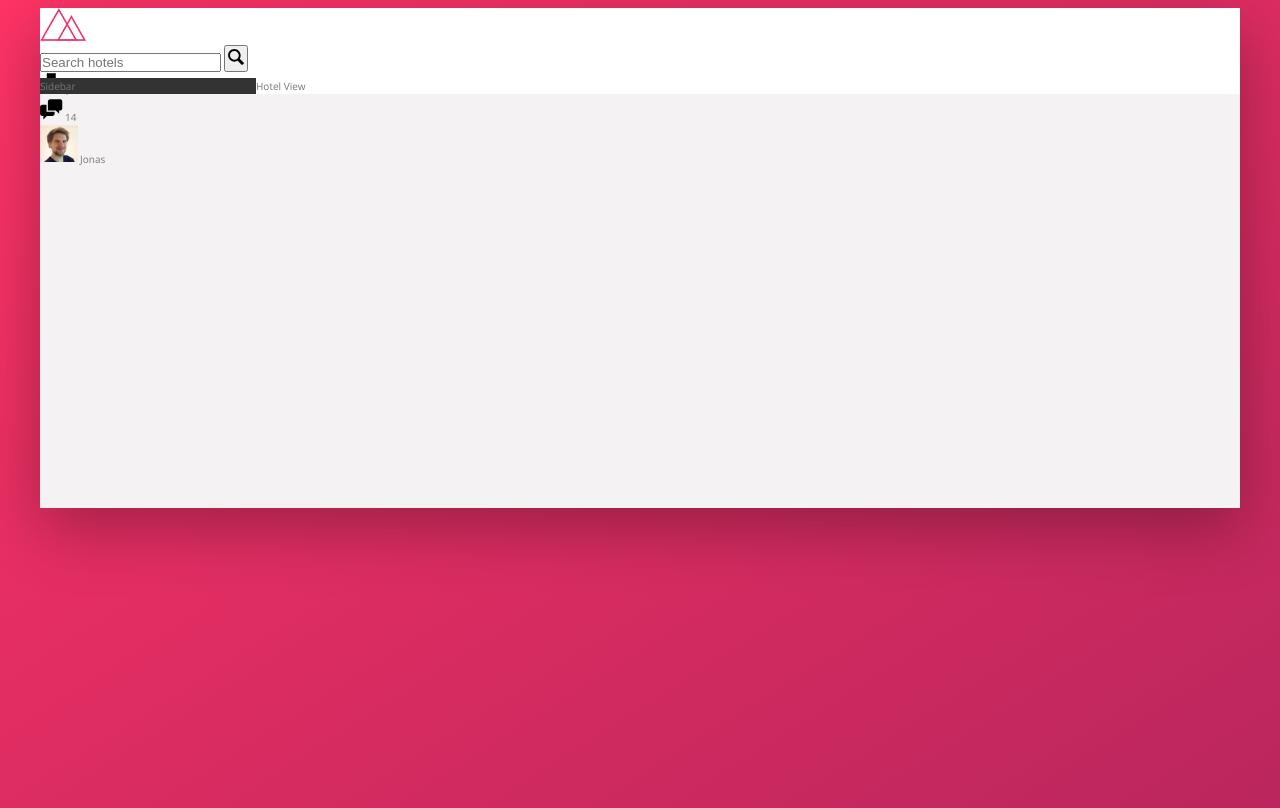
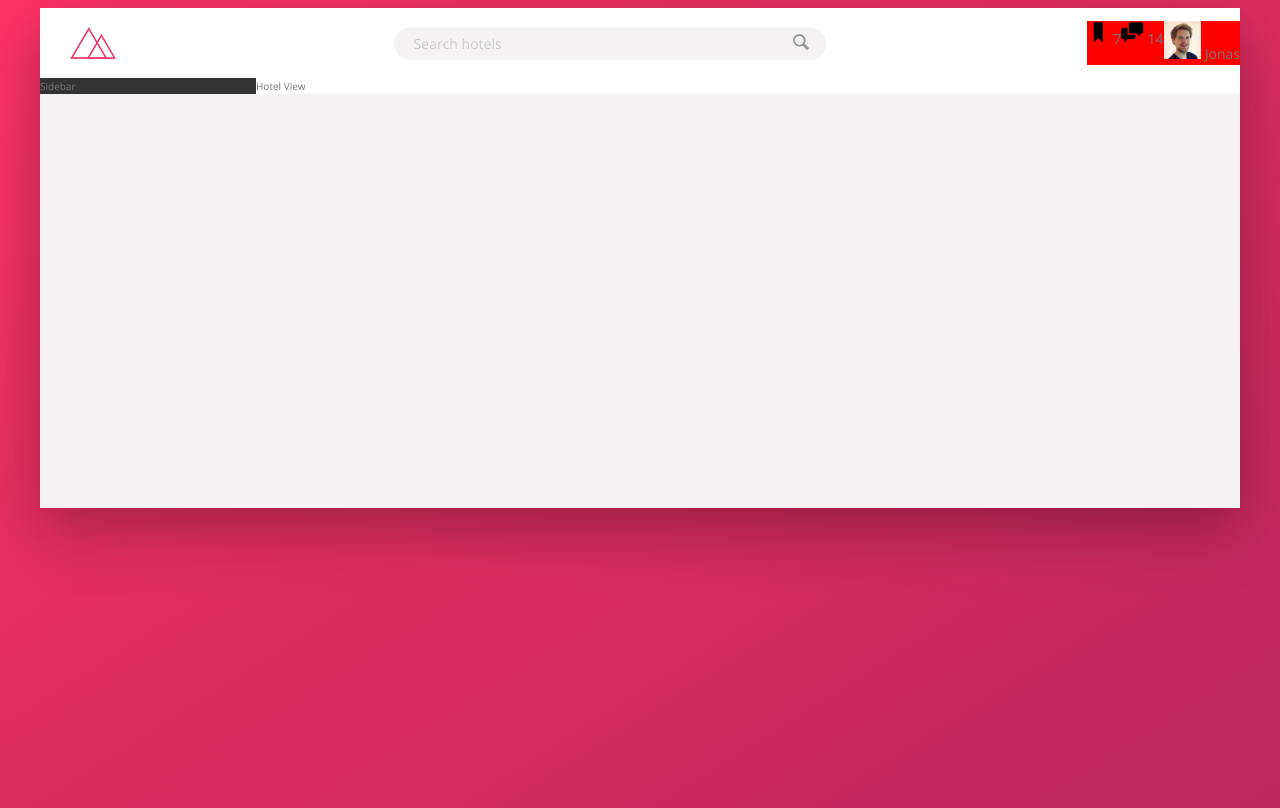
Before and after one commit to kiethohoai/trillo-project, a website: page index.html in a window 1280 px wide. Drawn offline with nearby package versions, Linux system fonts and the light colour scheme.

Commit message:
010 Building the Header - Part 2

```diff
--- /dev/null
+++ b/sass/_components.scss
@@ -0,0 +1,89 @@
+// OPTIMIZE HEADER
+// todo LOGO
+.logo {
+  height: 3.25rem;
+  margin-left: 3rem;
+}
+
+// todo SEARCH
+.search {
+  flex: 0 0 40%;
+
+  display: flex;
+  justify-content: center;
+  align-items: center;
+
+  &__input {
+    font-family: inherit;
+    font-size: inherit;
+    background-color: var(--color-grey-light-2);
+    border: none;
+    padding: 0.7rem 2rem;
+    border-radius: 100px;
+    width: 90%;
+    margin-right: -3.5rem;
+    transition: all 0.3s;
+
+    &:focus {
+      outline: none;
+      width: 100%;
+      background-color: var(--color-grey-light-3);
+    }
+
+    &::-webkit-input-placeholder {
+      font-weight: 100;
+      color: var(--color-grey-light-4);
+    }
+  }
+
+  &__input:focus + &__button {
+    background-color: var(--color-grey-light-3);
+  }
+
+  &__button {
+    border: none;
+    background-color: var(--color-grey-light-2);
+    cursor: pointer;
+
+    &:focus {
+      outline: none;
+    }
+
+    &:active {
+      transform: translateY(2px);
+    }
+  }
+
+  &__icon {
+    height: 2rem;
+    width: 2rem;
+    fill: var(--color-grey-dark-3);
+  }
+}
+
+// todo USER-NAV
+.user-nav {
+  display: flex;
+  background-color: red;
+
+  &__icon-box {
+  }
+
+  &__icon {
+    height: 2.25rem;
+    width: 2.25rem;
+  }
+
+  &__notification {
+  }
+
+  &__user {
+  }
+
+  &__user-photo {
+    height: 3.75rem;
+  }
+
+  &__user-name {
+  }
+}
--- a/sass/_layout.scss
+++ b/sass/_layout.scss
@@ -8,8 +8,12 @@
 }
 
 .header {
+  font-size: 1.4rem;
   height: 7rem;
   background-color: #fff;
+  display: flex;
+  justify-content: space-between;
+  align-items: center;
 }
 
 .content {
--- a/sass/components.scss
+++ /dev/null
@@ -1,43 +0,0 @@
-// OPTIMIZE HEADER
-// todo LOGO
-.logo {
-  height: 3.25rem;
-}
-
-// todo SEARCH
-.search {
-  &__input {
-  }
-
-  &__button {
-  }
-
-  &__icon {
-    height: 2rem;
-    width: 2rem;
-  }
-}
-
-// todo USER-NAV
-.user-nav {
-  &__icon-box {
-  }
-
-  &__icon {
-    height: 2.25rem;
-    width: 2.25rem;
-  }
-
-  &__notification {
-  }
-
-  &__user {
-  }
-
-  &__user-photo {
-    height: 3.75rem;
-  }
-
-  &__user-name {
-  }
-}
```
Also changed, not shown: README.MD, css/components.css (deleted), css/main.css, 1 other file.
